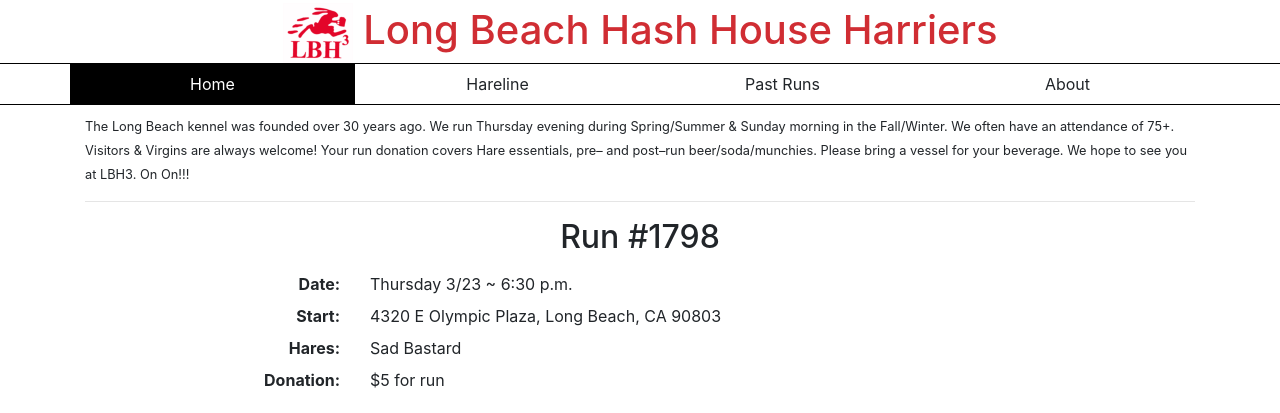
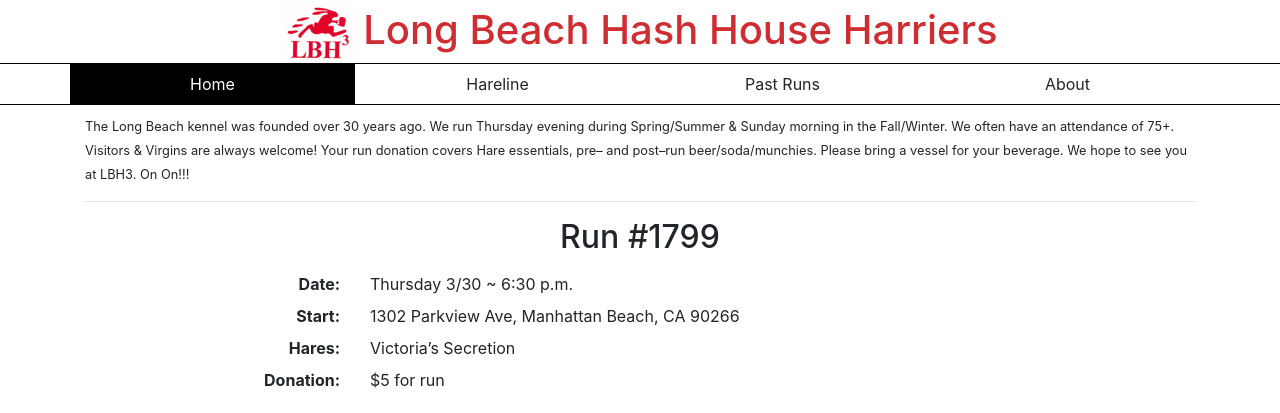
Before and after one commit to LBH3/lbh3.org, a PHP site: page /index.php in a window 1280 px wide. Shown: the top 413 px of the page. Run offline with PHP 8.4, Linux system fonts and the light colour scheme; some libraries are stand-ins or nearby versions.

Commit message:
Update for the 2017-03-30 trail

```diff
--- a/index.php
+++ b/index.php
@@ -23,33 +23,32 @@
 
 			<hr>
 
-      <h2>Run #1798</h2>
+      <h2>Run #1799</h2>
 
       <dl class="row">
         <dt class="col-sm-3 text-sm-right">Date:</dt>
-        <dd class="col-sm-9">Thursday 3/23 ~ 6:30 p.m.</dd>
+        <dd class="col-sm-9">Thursday 3/30 ~ 6:30 p.m.</dd>
         <dt class="col-sm-3 text-sm-right">Start:</dt>
-        <dd class="col-sm-9">4320 E Olympic Plaza, Long Beach, CA 90803 </dd>
+        <dd class="col-sm-9">1302 Parkview Ave, Manhattan Beach, CA 90266</dd>
         <dt class="col-sm-3 text-sm-right">Hares:</dt>
-        <dd class="col-sm-9">Sad Bastard</dd>
+        <dd class="col-sm-9">Victoria’s Secretion</dd>
         <dt class="col-sm-3 text-sm-right">Donation:</dt>
         <dd class="col-sm-9">$5 for run</dd>
       </dl>
 
-			<iframe src="https://www.google.com/maps/embed?pb=!1m18!1m12!1m3!1d3317.123878659738!2d-118.14619228479268!3d33.75746458068706!2m3!1f0!2f0!3f0!3m2!1i1024!2i768!4f13.1!3m3!1m2!1s0x80dd304ef15e5b63%3A0x247184c974767417!2s4320+E+Olympic+Plaza%2C+Long+Beach%2C+CA+90803!5e0!3m2!1sen!2sus!4v1490146701116" width="100%" height="368" frameborder="0" style="border:0" allowfullscreen></iframe>
+			<iframe src="https://www.google.com/maps/embed?pb=!1m18!1m12!1m3!1d3311.64326266019!2d-118.39450328478894!3d33.89884028064783!2m3!1f0!2f0!3f0!3m2!1i1024!2i768!4f13.1!3m3!1m2!1s0x80c2b407f29b04f5%3A0x6089205f9b38456c!2s1302+Parkview+Ave%2C+Manhattan+Beach%2C+CA+90266!5e0!3m2!1sen!2sus!4v1490572387597" width="100%" height="368" frameborder="0" style="border:0" allowfullscreen></iframe>
 
       <dl class="row">
-				<!--
+        <dt class="col-md-3 text-md-right">Directions:</dt>
+        <dd class="col-md-9">
+					<p>
+						Take the 405 North to Rosecrans Ave. Turn left at the exit and head West. Proceed about a mile down Rosecrans and then turn left on Park Way and then right on Parkview Ave. After about a .2 miles turn left on Park Pl. and then go to the North West corner of the parking lot and LFH
+          </p>
+        </dd>
         <dt class="col-md-3 text-md-right">From the hares:</dt>
         <dd class="col-md-9">
 					<p>
-          </p>
-        </dd>
-			-->
-        <dt class="col-md-3 text-md-right">Directions:</dt>
-        <dd class="col-md-9">
-					<p>
-						From CSULB area take 7th St. to Park Ave and turn left. Continue until you reach Ocean Blvd and turn right. Make a left at the next stop sign (Bennett), and another left into the Belmont Pool parking lot.  LFH.
+						LBH3 needs hares for thursday night trails. Trail must be West of Beach and South of the Manchester/Rosecrans border. If you want to hare but need help let your trailmasters know and they will get someone to help.
           </p>
         </dd>
       </dl>
```
